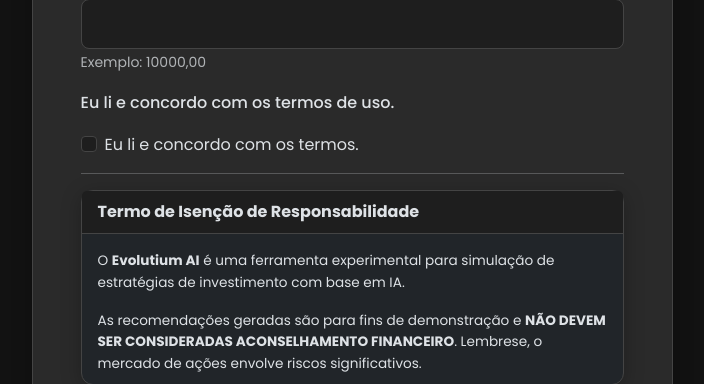
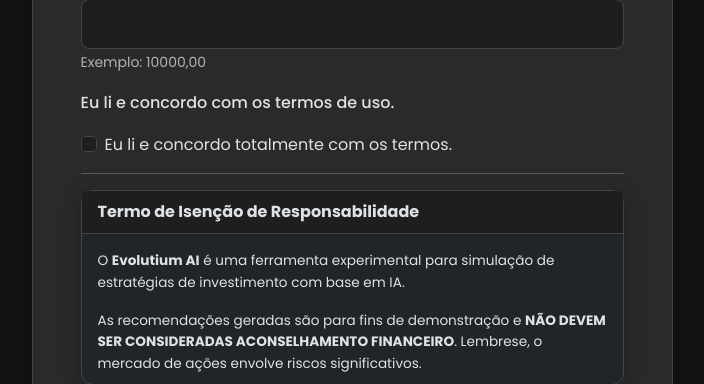
Before and after one commit to MarcosPFA15/Evolutium, a Django app: page /register/ in a window 1280 px wide. Shown: the part 935-1319 px from the top of the page, without its empty margins (288-992 px from the left). Run offline with Django 5.2, Linux system fonts and the light colour scheme.

Commit message:
Atualizei coisas

```diff
--- a/evolutium_project/trading_app/templates/trading_app/register.html
+++ b/evolutium_project/trading_app/templates/trading_app/register.html
@@ -19,7 +19,7 @@
                                 <div class="form-check mt-2">
                                     <input type="checkbox" name="{{ field.name }}" id="{{ field.id_for_label }}" class="form-check-input">
                                     <label class="form-check-label" for="{{ field.id_for_label }}">
-                                        Eu li e concordo com os termos.
+                                        Eu li e concordo totalmente com os termos.
                                     </label>
                                 </div>
                             {% else %}
```
Also changed, not shown: evolutium_project/db.sqlite3.
